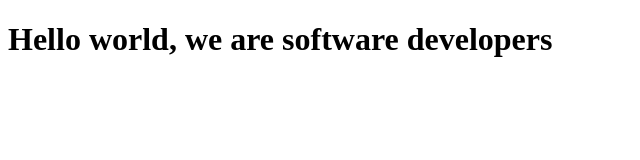
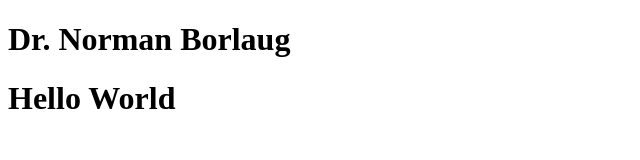
Before and after one commit to Abbas-Aljuaifari/project1, a plain HTML site: page index.html in a window 1280 px wide. Shown: the whole page, without its empty margins (0-640 px from the left). Drawn offline with Linux system fonts and the light colour scheme.

Commit message:
second commit

```diff
--- a/index.html
+++ b/index.html
@@ -7,6 +7,11 @@
   </head>
 
   <body>
+    <main id = "main">
+      <h1 id = "title">
+        Dr. Norman Borlaug
+      </h1>
+    </main>
     <script src="https://cdn.freecodecamp.org/testable-projects-fcc/v1/bundle.js"></script>
 
     <!--
@@ -21,7 +26,7 @@
     - The freeCodeCamp Team
 
     -->
-    <h1>Hello world, we are software developers</h1>
+    <h1>Hello World</h1>
     <script  src="js/index.js"></script>
   </body>
 </html>
```
